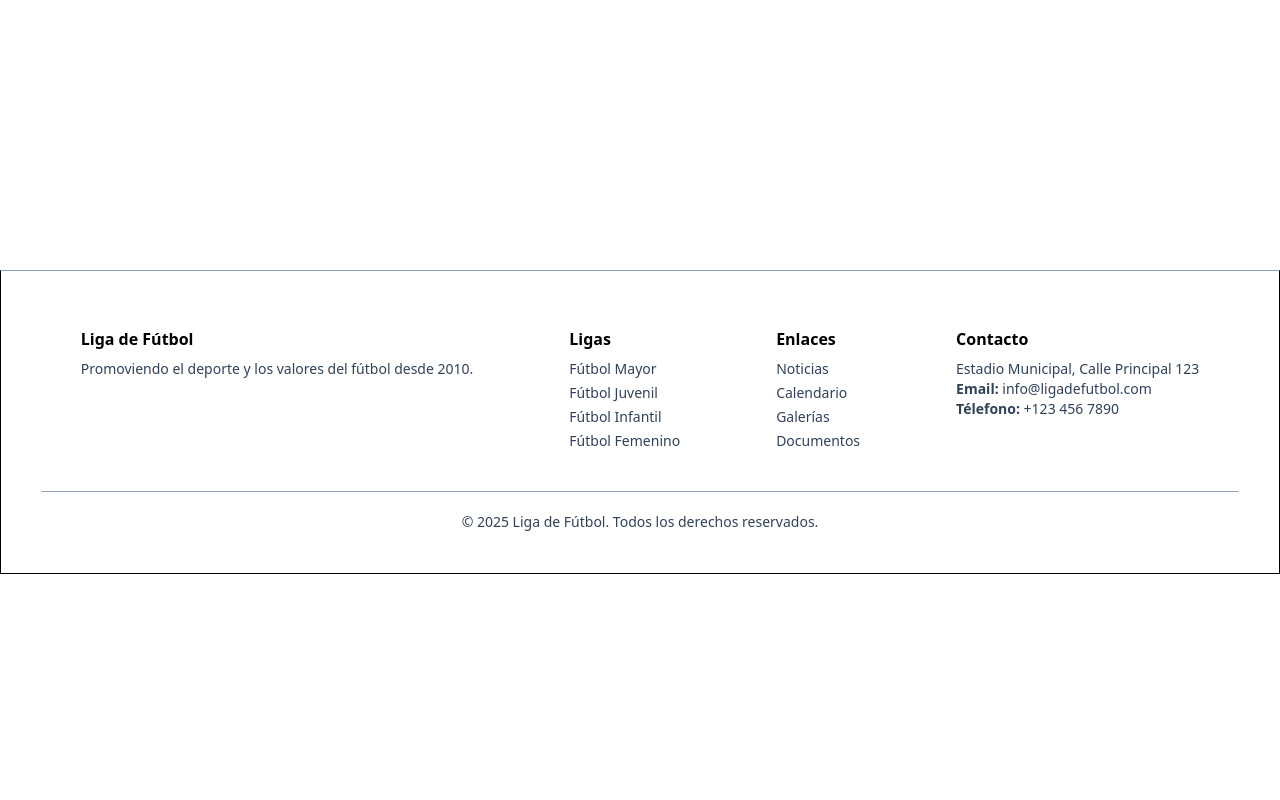
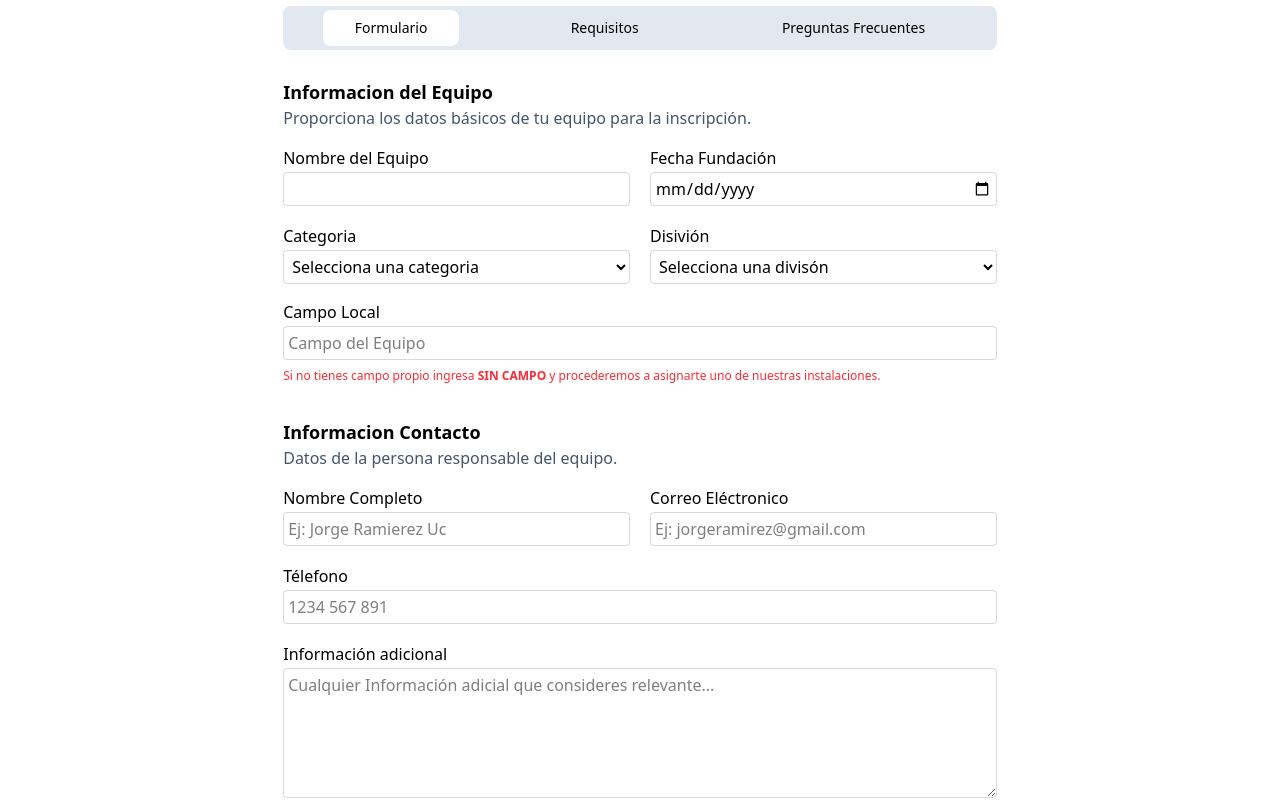
Before and after one commit to GrandMostach0/plataformaLigaFutbol, a React (Vite) app: page /inscripcion in a window 1280 px wide. Shown: the part 640-1440 px from the top of the page. Before the commit the page ends 1214 px from the top, so only its background shows below. Built offline with nearby package versions, Linux system fonts and the light colour scheme.

Commit message:
seccion del fomulario listo

```diff
--- a/src/index.css
+++ b/src/index.css
@@ -56,3 +56,15 @@
     @apply border px-2 rounded-lg w-[250px] border-slate-400 h-[40px];
   }
 }
+
+label, input{
+  display: block;
+  margin-bottom: 2px;
+}
+
+input, select, textarea{
+  border: 1px solid rgba(128, 128, 128, 0.3);
+  border-radius: 4px;
+  padding: 4px;
+  width: 100%;
+}
--- a/src/pages/Inscripcion/Inscripcion.jsx
+++ b/src/pages/Inscripcion/Inscripcion.jsx
@@ -1,5 +1,8 @@
 import { useState } from "react";
 import CardBeneficios from "./componentsInscripcion/CardBeneficios";
+import FormularioInscripcion from "./componentsInscripcion/FormularioInscripcion";
+import RequisitosInscripcion from "./componentsInscripcion/RequisitosInscripcion";
+import PreguntasInscripcion from "./componentsInscripcion/PreguntasInscripcion";
 
 function Inscripcion(){
     const listaBeneficios = [
@@ -34,14 +37,27 @@ function Inscripcion(){
     const [opSeleccionada, setOpSeleccionada] = useState('Formulario');
     const listaOpciones = ['Formulario', 'Requisitos', 'Preguntas Frecuentes']
 
+    const renderContenido = () => {
+        switch(opSeleccionada){
+            case "Formulario":
+                return <FormularioInscripcion />
+            case "Requisitos":
+                return <RequisitosInscripcion />
+            case "Preguntas Frecuentes":
+                return <PreguntasInscripcion />
+            default:
+                return null;
+        }
+    }
+
     return(
-        <>
+        <div className="w-[60%] m-auto">
             <div className="text-center py-15">
                 <h1 className="title">Inscribe tu equipo en la Liga</h1>
                 <p className="parrafos">Forma parte de nuestra comunidad deportiva y compite en las mejores instalaciones con equipos de tu nivel.</p>
             </div>
 
-            <section className="px-10 grid grid-cols-3 gap-10">
+            <section className="grid grid-cols-3 gap-5">
                 {listaBeneficios.map((beneficio, i) =>(
                     <CardBeneficios
                         key={i}
@@ -53,11 +69,11 @@ function Inscripcion(){
             </section>
 
             <section className="division">
-                <div className="flex items-center justify-around bg-slate-200 rounded-lg py-1">
+                <div className="flex items-center justify-around bg-slate-200 rounded-lg py-1 mx-auto mb-5">
                     {listaOpciones.map((opcion, i) => (
                         <p
                             key={i}
-                            className={`px-4 py-1 text-sm cursor-pointer
+                            className={`px-8 py-2 text-sm cursor-pointer
                                 ${opcion === opSeleccionada ? 'bg-white rounded-lg' : ''}
                             `}
                             onClick={() => setOpSeleccionada(opcion)}
@@ -66,8 +82,12 @@ function Inscripcion(){
                         </p>
                     ))}
                 </div>
+
+                <div>
+                    {renderContenido()}
+                </div>
             </section>
-        </>
+        </div>
     )
 }
 
--- /dev/null
+++ b/src/pages/Inscripcion/componentsInscripcion/FormularioInscripcion.jsx
@@ -0,0 +1,73 @@
+
+
+const FormularioInscripcion = () => {
+    return(
+        <div className="text-left py-2">
+            <h1 className="text-lg font-semibold">Informacion del Equipo</h1>
+            <p className="text-slate-600 mb-2">Proporciona los datos básicos de tu equipo para la inscripción.</p>
+            <form action="">
+                <div className="flex items-center gap-5 py-2">
+                    <div className="flex-1/2">
+                        <label htmlFor="nombreEquipo">Nombre del Equipo</label>
+                        <input type="text" name="nombreEquipo" />
+                    </div>
+                    <div className="flex-1/2">
+                        <label htmlFor="fechaFundacion">Fecha Fundación</label>
+                        <input type="date" name="fechaFundacion" />
+                    </div>
+                </div>
+
+                <div className="flex items-center gap-5 py-2">
+                    <div className="flex-1/2">
+                        <label htmlFor="categoriaEquipo">Categoria</label>
+                        <select name="categoriaEquipo" id="categoriaEquipo">
+                            <option value="0">Selecciona una categoria</option>
+                        </select>
+                    </div>
+                    <div className="flex-1/2">
+                        <label htmlFor="divisionEquipo">Disivión</label>
+                        <select name="divisionEquipo" id="divisionEquipo">
+                            <option value="0">Selecciona una divisón</option>
+                        </select>
+                    </div>
+                </div>
+
+                <div className="py-2">
+                    <label htmlFor="campoEquipo">Campo Local</label>
+                    <input type="text" name="campoEquipo" placeholder="Campo del Equipo"/>
+                    <span className="text-xs text-red-500">Si no tienes campo propio ingresa <strong>SIN CAMPO</strong> y procederemos a asignarte uno de nuestras instalaciones.</span>
+                </div>
+                <br />
+                <h1 className="text-lg font-semibold">Informacion Contacto</h1>
+                <p className="text-slate-600 mb-2">Datos de la persona responsable del equipo.</p>
+
+                <div className="flex items-center gap-5 py-2">
+                    <div className="flex-1/2">
+                        <label htmlFor="nombreCompletoResponsable">Nombre Completo</label>
+                        <input type="text" name="nombreCompletoResponsable" placeholder="Ej: Jorge Ramierez Uc" />
+                    </div>
+                    <div className="flex-1/2">
+                        <label htmlFor="correoResponsable">Correo Eléctronico</label>
+                        <input type="email" name="correoResponsable" placeholder="Ej: jorgeramirez@gmail.com"/>
+                    </div>
+                </div>
+
+                <div className="py-2">
+                    <label htmlFor="telefonoResponsable">Télefono</label>
+                    <input type="text" name="telefonoResponsable" placeholder="1234 567 891"/>
+                </div>
+
+                <div className="py-2">
+                    <label htmlFor="informacionAdicialResponsable">Información adicional</label>
+                    <textarea rows={5} name="informacionAdicialResponsable" id="informacionAdicialResponsable" placeholder="Cualquier Información adicial que consideres relevante..."></textarea>
+                </div>
+
+                <button
+                 className="w-[100%] py-2 bg-black text-white rounded-lg cursor-pointer"
+                >Enviar Solicitud de Inscripción</button>
+            </form>
+        </div>
+    )
+}
+
+export default FormularioInscripcion;
--- /dev/null
+++ b/src/pages/Inscripcion/componentsInscripcion/PreguntasInscripcion.jsx
@@ -0,0 +1,8 @@
+
+const PreguntasInscripcion = () => {
+    return(
+        <p>PREGUNTAS FRECUENTES</p>
+    )
+}
+
+export default PreguntasInscripcion;
--- /dev/null
+++ b/src/pages/Inscripcion/componentsInscripcion/RequisitosInscripcion.jsx
@@ -0,0 +1,9 @@
+
+
+const RequisitosInscripcion = () => {
+    return(
+        <p>REQUISITOS</p>
+    )
+}
+
+export default RequisitosInscripcion;
```
